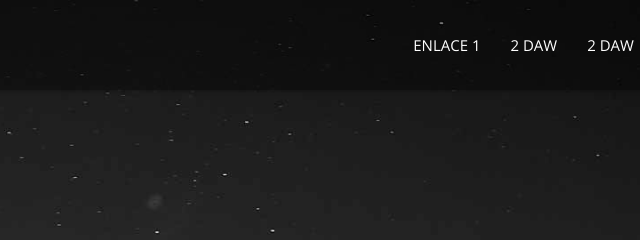
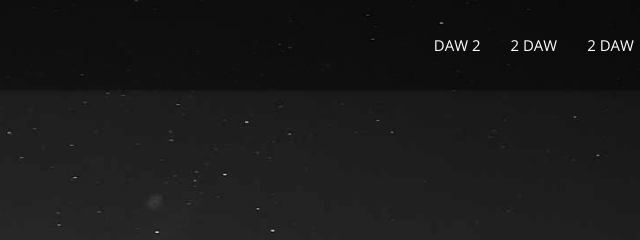
Before and after one commit to tonymateo/ej_github, a plain HTML site: page index.html in a window 1280 px wide. Shown: the top 240 px of the page, 331-971 px from the left. Drawn offline with nearby package versions, Linux system fonts and the light colour scheme; some packages are replaced by stand-ins of ours.

Commit message:
cambios en index

```diff
--- a/index.html
+++ b/index.html
@@ -78,7 +78,7 @@
 				<!-- main nav -->
                 <nav class="collapse navbar-collapse navbar-right" role="navigation">
                     <ul id="nav" class="nav navbar-nav">
-                        <li><a href="#body">Enlace 1</a></li>
+                        <li><a href="#body">Daw 2</a></li>
                         <li><a href="#service">2 DAW</a></li>
                         <li><a href="#portfolio">2 DAW</a></li>
                         <li><a href="#testimonials">2 DAW</a></li>
```
